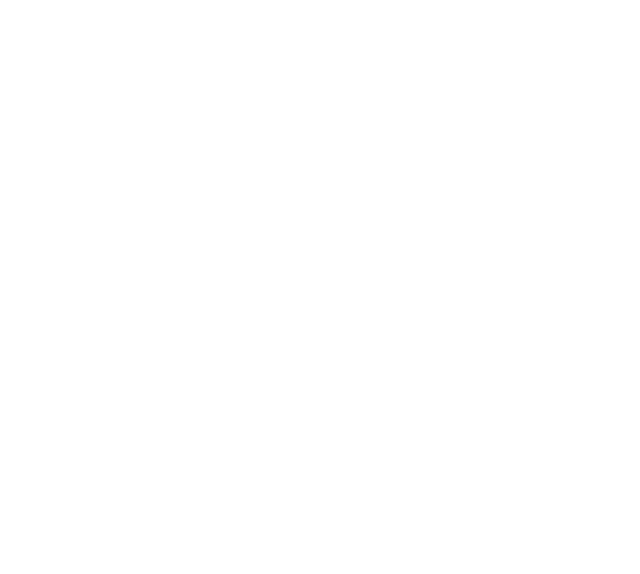
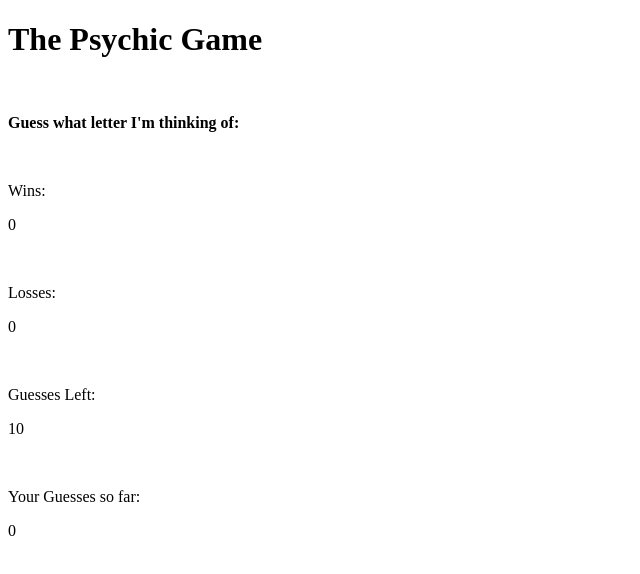
Before and after one commit to abain-io/Psychic-Game, a plain HTML site: page index.html in a window 1280 px wide. Shown: the whole page, without its empty margins (0-640 px from the left). Drawn offline with Linux system fonts and the light colour scheme.

Commit message:
added updated files - still workign on it

```diff
--- a/assets/javascript/game.js
+++ b/assets/javascript/game.js
@@ -0,0 +1,59 @@
+            // The Psychic Game! Still workign on figuring out how to reset it after a win and also to show letters guessed under Guesses So Far.
+
+            // Create an array that lists out all of the options (psychic options)
+            var computerChoices = ["a", "b", "c", "d", "e", "f", "g", "h", "i", "j", "k", "l", "m", "n", "o", "p", "q", "r", "s", "t", "u", "v", "w", "x", "y", "z",];
+
+            var win = 0;
+
+            var losses = 0;
+
+            var guessesLeft = 10;
+
+            var guessesSoFar = 0;
+
+            document.querySelector(".wins").innerHTML=win;
+            document.querySelector(".losses").innerHTML=losses;
+            document.querySelector(".guessesLeft").innerHTML=guessesLeft;
+            document.querySelector(".guessesSoFar").innerHTML=guessesSoFar;
+
+            // This function is run whenever the user presses a key.
+            document.onkeyup = function (event) {
+
+            // Determines which key was pressed.
+                var userGuess = event.key;
+                console.log(userGuess)
+            // Display number of times user Wins (display # of times user guessed corectly)
+                if (userGuess == computerGuess) {
+                   win=win+1
+                   document.querySelector(".wins").innerHTML=win;
+                }
+            // Deterine loss (# of times user failed to guess the letter correctly)
+                else if (userGuess !== computerGuess) {
+                    losses=losses+1
+                    document.querySelector(".losses").innerHTML=losses;
+                }
+            // Determine # of Guesses (the specific letters that the user typed. Display these until the user either wins or loses)
+            if (userGuess == computerGuess || userGuess !== computerGuess) {
+                guessesLeft=guessesLeft-1
+                document.querySelector(".guessesLeft").innerHTML=guessesLeft;
+            }
+            // --Still trying to figure this out too...
+            if (userGuess = event.key) {
+                guessesSoFar=guessesSoFar+1
+                document.querySelector(".guessesSoFar").innerHTML=guessesSoFar;
+
+            }
+
+
+            // When the player Wins, increase the Wins counter and start the game over again (without refreshing the page)
+            // Stil trying to figure this out...
+
+            // When the player Loses, increase the Losses counter and restart the game without a page refresh (just like when the user wins
+            // Stil ltrying to figure this out too...
+
+
+            };
+
+            // Randomly chooses a choice from the options array. This is the Computer's guess.
+            var computerGuess = computerChoices[Math.floor(Math.random() * computerChoices.length)];
+            console.log("The computer guessed this letter: " + computerGuess)
--- a/index.html
+++ b/index.html
@@ -5,10 +5,29 @@
     <meta charset="UTF-8">
     <meta name="viewport" content="width=device-width, initial-scale=1.0">
     <meta http-equiv="X-UA-Compatible" content="ie=edge">
-    <title>Document</title>
+    <title>Psychic Game</title>
 </head>
 
 <body>
+
+    <div id="game">
+        <h1>The Psychic Game</h1>
+        <br>
+        <p><strong>Guess what letter I'm thinking of:</strong><p>
+        <br>
+        <p>Wins:</p>
+        <p class="wins"></p>
+        <br>
+        <p>Losses:</p>
+        <p class="losses"></p>
+        <br>
+        <p>Guesses Left:</p>
+        <p class="guessesLeft"></p>
+        <br>
+        <p>Your Guesses so far:</p>
+        <p class="guessesSoFar"></p>
+
+    </div>
     <script src="assets/javascript/game.js"></script>
 </body>
 
```
Also changed, not shown: assets/css/reset.css (added).
